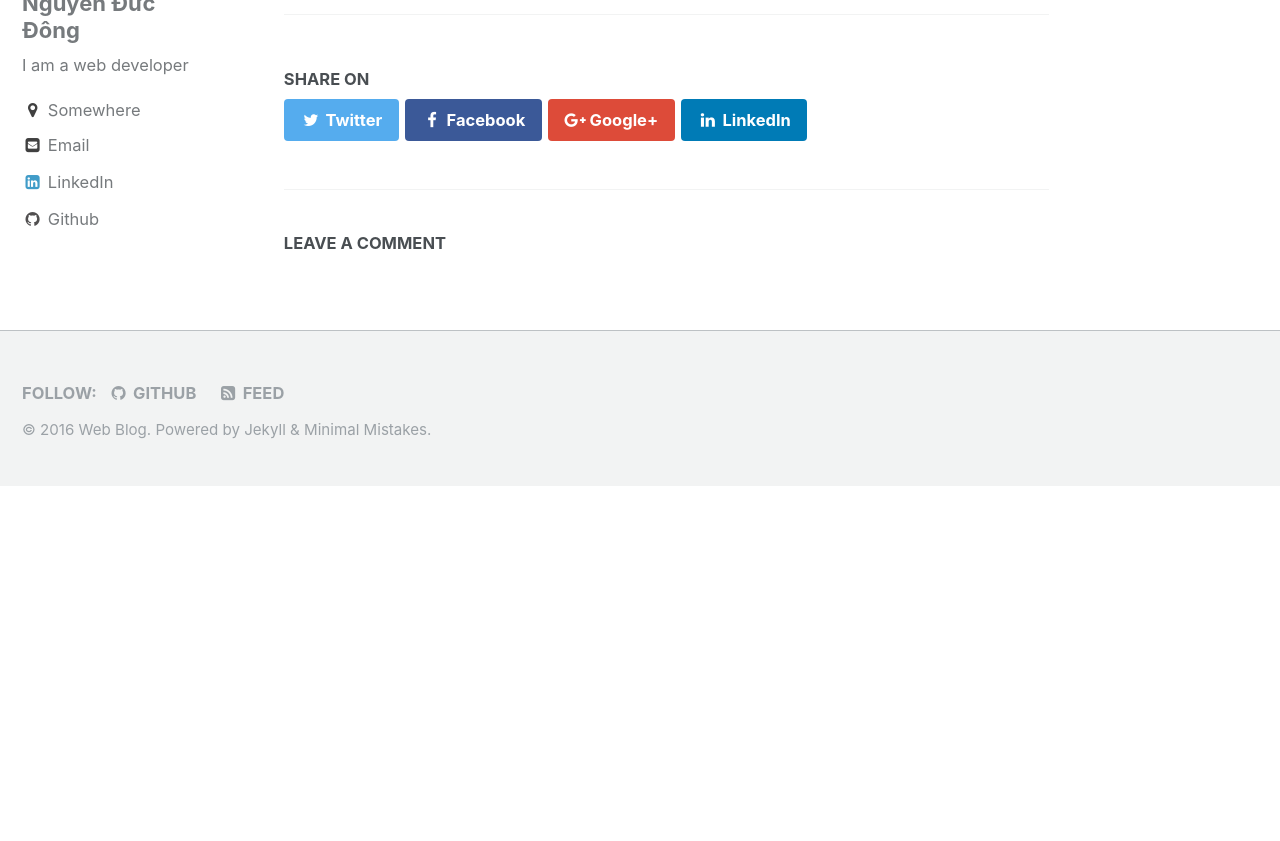
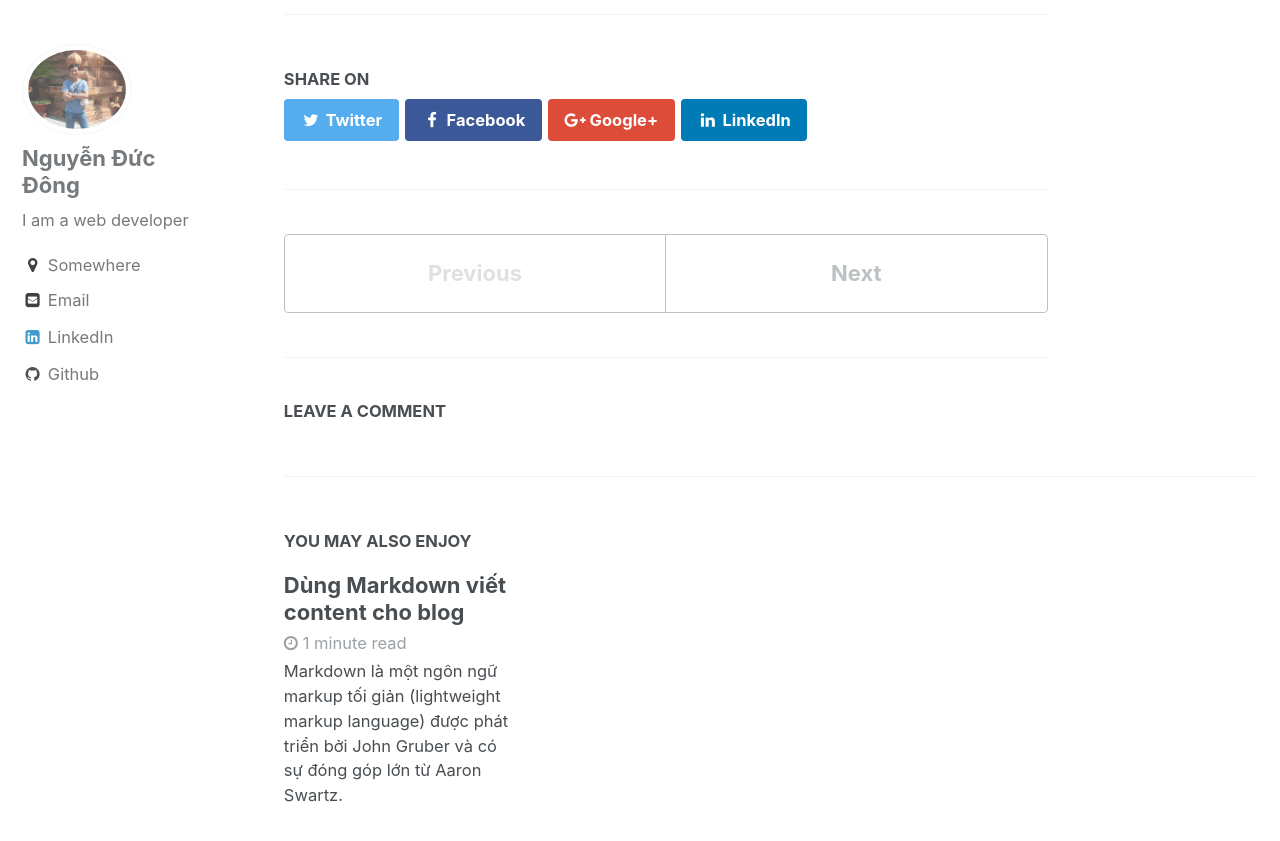
Before and after one commit to ducdongmg/ducdongmg.github.io, a Jekyll site: the page built from _posts/2016-10-14-first-blog-jekyll.md, in a window 1280 px wide and 900 px high, scrolled down 1699 px. Shown: the top 841 px of the window. Built offline with Jekyll 4.4.1, drawn with Linux system fonts in a browser that asks for light colours; comment, search, counter and statistics services are not loaded; before the commit the page ends 2185 px from its top, so only the background shows below that; some of the changed lines change nothing that is shown.

Commit message:
update content blog by jekyll and write content for markdown

````diff
--- a/_posts/2016-10-14-first-blog-jekyll.md
+++ b/_posts/2016-10-14-first-blog-jekyll.md
@@ -2,6 +2,7 @@
 layout: single
 title:  "Dùng Jekyll làm blog"
 desc: "jekyll using"
+excerpt: "Bạn nào muốn cài đặt từ đầu thì có thể tham khảo các bước trên trang chủ của Jekyll"
 keywords: "jekyll,blog,first"
 ---
 
@@ -12,7 +13,7 @@
 - Ngoài ra cũng có rất nhiều bài viết bằng tiếng việt như [Tự tạo một Blog Lập trình với Jekyll & Github Pages](http://dev.ethanify.me/misc/create-blog-with-jekyll) các bạn cũng có thể search ra rất nhiều.
 
 # Theme
- - Hiện tại có rất nhiều theme có thể sử dụng, các bạn có thể tham khảo tại
+ - Hiện tại có rất nhiều theme có thể sử dụng, các bạn có thể tham khảo tại [Jekyll Themes](https://github.com/jekyll/jekyll/wiki/Themes)
  - Blog này mình dùng theme [Minimal Mistakes Jekyll Theme](https://github.com/mmistakes/minimal-mistakes/). Các bạn có thể nhanh chóng tạo blog này bằng [Quick-Start Guide](https://mmistakes.github.io/minimal-mistakes/docs/quick-start-guide/) có trên trang chủ.
 
 
--- /dev/null
+++ b/_posts/2016-10-17-markdown.md
@@ -0,0 +1,89 @@
+---
+layout: single
+title:  "Dùng Markdown viết content cho blog"
+desc: "markdown using"
+excerpt: "Markdown là một ngôn ngữ markup tối giản (lightweight markup language) được phát triển bởi John Gruber và có sự đóng góp lớn từ Aaron Swartz."
+keywords: "markdown"
+---
+Markdown là một ngôn ngữ markup tối giản (lightweight markup language) được phát triển bởi John Gruber và có sự đóng góp lớn từ Aaron Swartz. Gruber là một người rất nổi tiếng, ông hiện đang sở hữu blog công nghệ Daring Fireball và Swartz là người góp phần tạo nên RSS, Reddit, Creative Common (hiện anh đã mất).
+
+Markdown cho phép bạn soạn bài viết và bình luận với các đường link, lists, và các kiểu khác nhau sử dụng ký tự thường và dấu chấm câu. Với markdown, bạn sẽ rất dễ dàng để tạo kiểu cho văn bản của mình và cũng không cần phải học nhiều mã HTML phức tạp.
+
+Bạn có thể sử dụng Markdown trên blog WordPress.com của bạn cho bài viết, các trang và ý kiến.
+
+Trong bài viết này tôi sẽ giới thiệu một vài quy tắc đơn giản để bạn có thể dùng nó viết blog.
+
+{% include toc %}
+
+### I. Headings
+
+ Đối với heading thì trong HTML bạn có thể dùng thẻ `<h1> -> <h6>` để định dạng thì tương tự trong markdown bạn cũng có thể dùng `#` để định dạng
+
+```
+# h1 Heading
+## h2 Heading
+### h3 Heading
+#### h4 Heading
+##### h5 Heading
+###### h6 Heading
+```
+
+Kết quả bạn nhận được sẽ là:
+
+<h1>h1 Heading</h1>
+<h2>h2 Heading</h2>
+<h3>h3 Heading</h3>
+<h4>h4 Heading</h4>
+<h5>h5 Heading</h5>
+<h6>h6 Heading</h6>
+
+Tương đương với trong HTML bạn viết
+
+
+~~~
+<h1>h1 Heading</h1>
+<h2>h2 Heading</h2>
+<h3>h3 Heading</h3>
+<h4>h4 Heading</h4>
+<h5>h5 Heading</h5>
+<h6>h6 Heading</h6>
+~~~
+
+### II. Horizontal Rules
+
+
+Trong markdown bạn cũng có thể tạo đường line ngang giống thẻ `<br>` trong html bằng cách
+
+`___` : dùng 3 gạch dưới liên tiếp
+`---` : dùng 3 gạch ngang liên tiếp
+`***` : dùng 3 dấu `*` liên tiếp
+  Kết quả:
+
+  ___
+  ---
+  ***
+
+### III. Emphasis
+1. Bold `<strong>`
+  Để bôi đậm 1 đoạn text thì ta dùng 2 dấu `*` cho mở và đóng đoạn text
+
+~~~
+**bold text**
+~~~
+**bold text**
+
+2. Italics `<em>`
+  Đối với in nghiêng 1 đoạn text thì ta dùng dấu gạch dưới `_` cho mở và đóng đoạn text
+
+~~~
+_italic text_
+~~~
+  _italic text_
+
+3. Strikethrough
+  Đối với dấu gạch ngang text thì ta dùng 2 dấu `~` cho mở và đóng đoạn text
+
+~~~
+~~strikethrough text~~
+~~~
+  ~~strikethrough text~~
````
